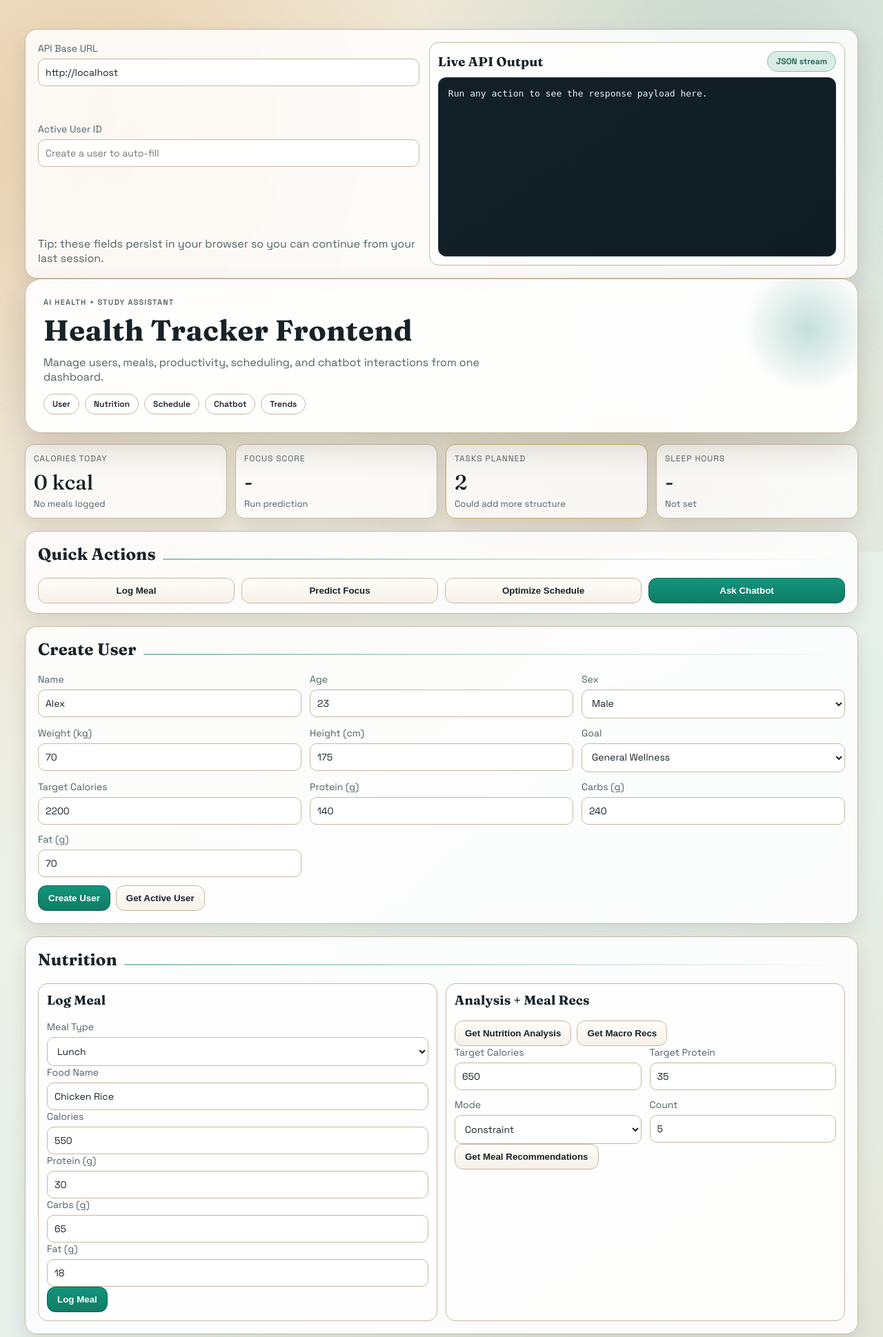
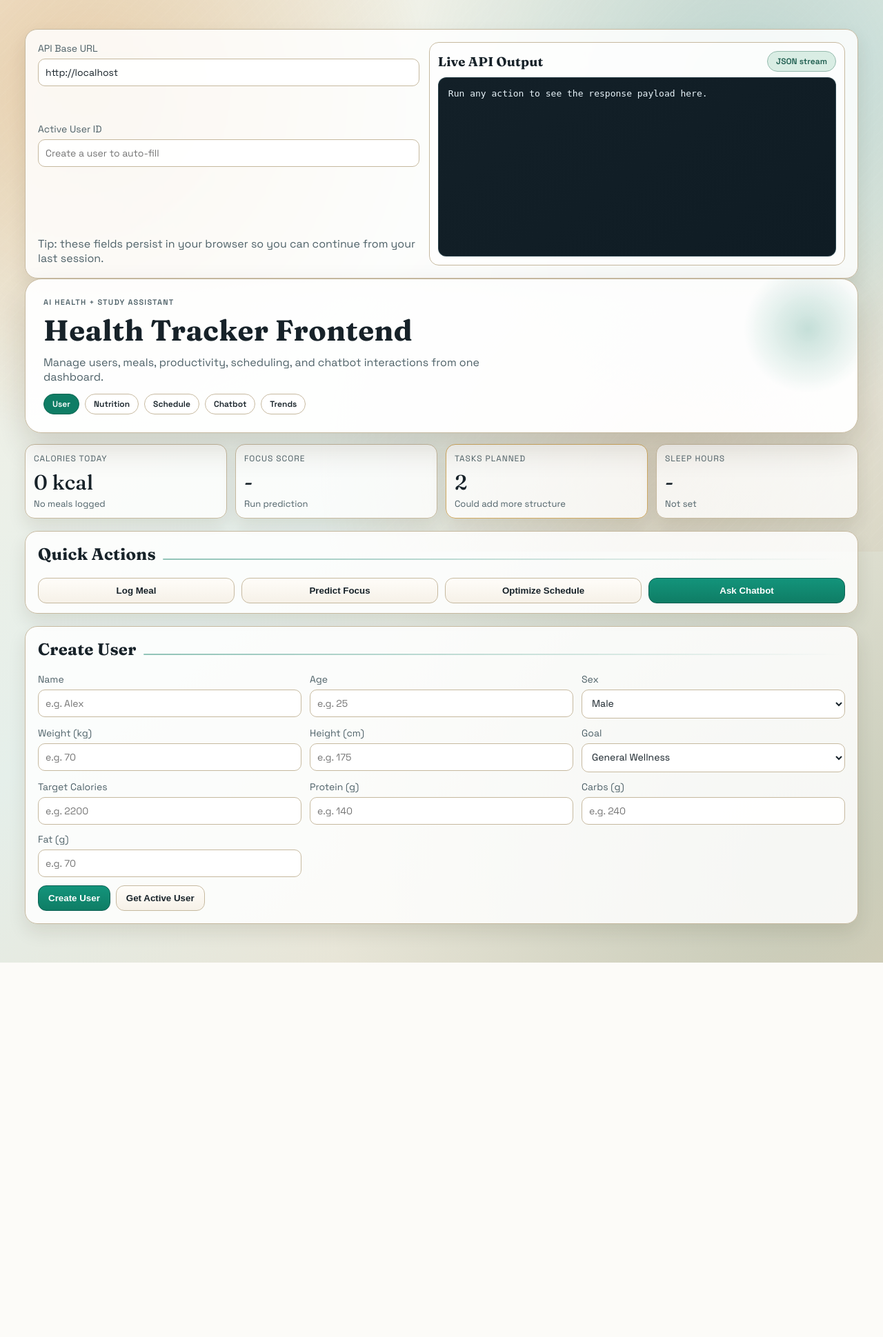
Before and after one commit to toantran980/Health-Tracker-Agent, a Flask app: page / in a window 1280 px wide. Shown: the top 1939 px of the page at 69% size. After the commit the page ends 1396 px from the top, so only its background shows below. Run offline with Flask 3, Linux system fonts and the light colour scheme.

Commit message:
feat(frontend): tab navigation and remove pre-filled form values
Sections now show one at a time via tabs. All form inputs start blank with placeholder hints instead of hardcoded sample values.

```diff
--- a/static/app.js
+++ b/static/app.js
@@ -180,25 +180,37 @@ function appendChatMessage(role, message) {
   chatMessagesEl.scrollTop = chatMessagesEl.scrollHeight;
 }
 
+function switchTab(targetSectionId) {
+  document.querySelectorAll('.tab-section').forEach(sec => {
+    sec.classList.toggle('tab-hidden', sec.id !== targetSectionId);
+  });
+  document.querySelectorAll('.hero-link[data-target]').forEach(btn => {
+    btn.classList.toggle('active', btn.dataset.target === targetSectionId);
+  });
+}
+
+function initTabs() {
+  document.querySelectorAll('.hero-link[data-target]').forEach(btn => {
+    btn.addEventListener('click', () => switchTab(btn.dataset.target));
+  });
+}
+
 function initQuickActions() {
-  const routeTo = (targetId, focusSelector) => {
-    const targetEl = document.getElementById(targetId);
-    if (!targetEl) {
-      return;
-    }
-    targetEl.scrollIntoView({ behavior: 'smooth', block: 'start' });
+  const routeTo = (sectionId, focusSelector) => {
+    switchTab(sectionId);
     if (focusSelector) {
-      const focusEl = targetEl.querySelector(focusSelector);
+      const sec = document.getElementById(sectionId);
+      const focusEl = sec && sec.querySelector(focusSelector);
       if (focusEl) {
-        window.setTimeout(() => focusEl.focus(), 200);
+        window.setTimeout(() => focusEl.focus(), 80);
       }
     }
   };
 
-  bindClick('quickLogMeal', async () => routeTo('mealForm', 'input[name="food_name"]'));
-  bindClick('quickPredictFocus', async () => routeTo('productivityForm', 'input[name="hour_of_day"]'));
-  bindClick('quickOptimizeSchedule', async () => routeTo('scheduleForm', '.task-title'));
-  bindClick('quickAskChatbot', async () => routeTo('chatForm', 'input[name="message"]'));
+  bindClick('quickLogMeal', async () => routeTo('section-nutrition', 'input[name="food_name"]'));
+  bindClick('quickPredictFocus', async () => routeTo('section-schedule', 'input[name="hour_of_day"]'));
+  bindClick('quickOptimizeSchedule', async () => routeTo('section-schedule', null));
+  bindClick('quickAskChatbot', async () => routeTo('section-chat', 'input[name="message"]'));
 }
 
 function getApiBase() {
@@ -697,6 +709,7 @@ bindClick('btnKnowledgeRecs', async () => {
 });
 
 // Initialize interactive dashboard widgets.
+initTabs();
 initTaskBuilder();
 initCharts();
 initQuickActions();
--- a/static/styles.css
+++ b/static/styles.css
@@ -164,6 +164,8 @@ h3 {
   font-size: 12px;
   font-weight: 600;
   background: rgba(255, 255, 255, 0.65);
+  cursor: pointer;
+  font-family: inherit;
   transition: transform 0.2s ease, border-color 0.2s ease, background 0.2s ease;
 }
 
@@ -171,6 +173,16 @@ h3 {
   transform: translateY(-1px);
   border-color: var(--line-strong);
   background: #fff;
+}
+
+.hero-link.active {
+  background: var(--primary);
+  color: #fff;
+  border-color: var(--primary-strong);
+}
+
+.tab-section.tab-hidden {
+  display: none;
 }
 
 .kpi-strip {
--- a/templates/index.html
+++ b/templates/index.html
@@ -32,11 +32,11 @@
       <h1>Health Tracker Frontend</h1>
       <p class="subtitle">Manage users, meals, productivity, scheduling, and chatbot interactions from one dashboard.</p>
       <nav class="hero-nav" aria-label="Page sections">
-        <a href="#section-user" class="hero-link">User</a>
-        <a href="#section-nutrition" class="hero-link">Nutrition</a>
-        <a href="#section-schedule" class="hero-link">Schedule</a>
-        <a href="#section-chat" class="hero-link">Chatbot</a>
-        <a href="#section-trends" class="hero-link">Trends</a>
+        <button class="hero-link active" data-target="section-user" type="button">User</button>
+        <button class="hero-link" data-target="section-nutrition" type="button">Nutrition</button>
+        <button class="hero-link" data-target="section-schedule" type="button">Schedule</button>
+        <button class="hero-link" data-target="section-chat" type="button">Chatbot</button>
+        <button class="hero-link" data-target="section-trends" type="button">Trends</button>
       </nav>
     </header>
 
@@ -73,19 +73,19 @@
       </div>
     </section>
 
-    <section id="section-user" class="panel">
+    <section id="section-user" class="panel tab-section">
       <h2>Create User</h2>
       <form id="createUserForm" class="grid three">
-        <label>Name<input name="name" type="text" value="Alex"></label>
-        <label>Age<input name="age" type="number" value="23"></label>
+        <label>Name<input name="name" type="text" placeholder="e.g. Alex"></label>
+        <label>Age<input name="age" type="number" placeholder="e.g. 25"></label>
         <label>Sex
           <select name="biological_sex">
             <option value="male">Male</option>
             <option value="female">Female</option>
           </select>
         </label>
-        <label>Weight (kg)<input name="weight_kg" type="number" step="0.1" value="70"></label>
-        <label>Height (cm)<input name="height_cm" type="number" value="175"></label>
+        <label>Weight (kg)<input name="weight_kg" type="number" step="0.1" placeholder="e.g. 70"></label>
+        <label>Height (cm)<input name="height_cm" type="number" placeholder="e.g. 175"></label>
         <label>Goal
           <select name="goal">
             <option value="general_wellness">General Wellness</option>
@@ -94,10 +94,10 @@
             <option value="better_focus">Better Focus</option>
           </select>
         </label>
-        <label>Target Calories<input name="target_calories" type="number" value="2200"></label>
-        <label>Protein (g)<input name="target_protein_g" type="number" step="0.1" value="140"></label>
-        <label>Carbs (g)<input name="target_carbs_g" type="number" step="0.1" value="240"></label>
-        <label>Fat (g)<input name="target_fat_g" type="number" step="0.1" value="70"></label>
+        <label>Target Calories<input name="target_calories" type="number" placeholder="e.g. 2200"></label>
+        <label>Protein (g)<input name="target_protein_g" type="number" step="0.1" placeholder="e.g. 140"></label>
+        <label>Carbs (g)<input name="target_carbs_g" type="number" step="0.1" placeholder="e.g. 240"></label>
+        <label>Fat (g)<input name="target_fat_g" type="number" step="0.1" placeholder="e.g. 70"></label>
         <div class="actions span-3">
           <button class="btn primary" type="submit">Create User</button>
           <button id="btnGetUser" class="btn" type="button">Get Active User</button>
@@ -105,7 +105,7 @@
       </form>
     </section>
 
-    <section id="section-nutrition" class="panel">
+    <section id="section-nutrition" class="panel tab-section tab-hidden">
       <h2>Nutrition</h2>
       <div class="grid two">
         <form id="mealForm" class="subpanel">
@@ -118,11 +118,11 @@
               <option value="snack">Snack</option>
             </select>
           </label>
-          <label>Food Name<input name="food_name" type="text" value="Chicken Rice"></label>
-          <label>Calories<input name="calories" type="number" value="550"></label>
-          <label>Protein (g)<input name="protein_g" type="number" step="0.1" value="30"></label>
-          <label>Carbs (g)<input name="carbs_g" type="number" step="0.1" value="65"></label>
-          <label>Fat (g)<input name="fat_g" type="number" step="0.1" value="18"></label>
+          <label>Food Name<input name="food_name" type="text" placeholder="e.g. Chicken Rice"></label>
+          <label>Calories<input name="calories" type="number" placeholder="e.g. 550"></label>
+          <label>Protein (g)<input name="protein_g" type="number" step="0.1" placeholder="e.g. 30"></label>
+          <label>Carbs (g)<input name="carbs_g" type="number" step="0.1" placeholder="e.g. 65"></label>
+          <label>Fat (g)<input name="fat_g" type="number" step="0.1" placeholder="e.g. 18"></label>
           <button class="btn primary" type="submit">Log Meal</button>
         </form>
 
@@ -134,8 +134,8 @@
           </div>
           <form id="mealRecForm">
             <div class="grid two compact">
-              <label>Target Calories<input name="target_calories" type="number" value="650"></label>
-              <label>Target Protein<input name="target_protein" type="number" step="0.1" value="35"></label>
+              <label>Target Calories<input name="target_calories" type="number" placeholder="e.g. 650"></label>
+              <label>Target Protein<input name="target_protein" type="number" step="0.1" placeholder="e.g. 35"></label>
               <label>Mode
                 <select name="mode">
                   <option value="constraint">Constraint</option>
@@ -143,7 +143,7 @@
                   <option value="hybrid">Hybrid</option>
                 </select>
               </label>
-              <label>Count<input name="n" type="number" value="5"></label>
+              <label>Count<input name="n" type="number" placeholder="e.g. 5"></label>
             </div>
             <button class="btn" type="submit">Get Meal Recommendations</button>
           </form>
@@ -151,7 +151,7 @@
       </div>
     </section>
 
-    <section id="section-schedule" class="panel">
+    <section id="section-schedule" class="panel tab-section tab-hidden">
       <h2>Schedule + Productivity</h2>
       <div class="grid two">
         <form id="scheduleForm" class="subpanel">
@@ -169,14 +169,14 @@
         <form id="productivityForm" class="subpanel">
           <h3>Predict Productivity</h3>
           <div class="grid two compact">
-            <label>Hour<input name="hour_of_day" type="number" value="10"></label>
-            <label>Day (0=Mon)<input name="day_of_week" type="number" value="0"></label>
-            <label>Sleep Quality<input name="sleep_quality" type="number" step="0.1" value="7.5"></label>
-            <label>Sleep Hours<input name="sleep_hours" type="number" step="0.1" value="8"></label>
-            <label>Nutrition Score<input name="nutrition_score" type="number" step="0.1" value="78"></label>
-            <label>Energy Level<input name="energy_level" type="number" value="7"></label>
-            <label>Prev Duration<input name="previous_session_duration" type="number" value="60"></label>
-            <label>Difficulty<input name="task_difficulty" type="number" value="6"></label>
+            <label>Hour<input name="hour_of_day" type="number" placeholder="0–23"></label>
+            <label>Day (0=Mon)<input name="day_of_week" type="number" placeholder="0–6"></label>
+            <label>Sleep Quality<input name="sleep_quality" type="number" step="0.1" placeholder="1–10"></label>
+            <label>Sleep Hours<input name="sleep_hours" type="number" step="0.1" placeholder="e.g. 8"></label>
+            <label>Nutrition Score<input name="nutrition_score" type="number" step="0.1" placeholder="0–100"></label>
+            <label>Energy Level<input name="energy_level" type="number" placeholder="1–10"></label>
+            <label>Prev Duration<input name="previous_session_duration" type="number" placeholder="min"></label>
+            <label>Difficulty<input name="task_difficulty" type="number" placeholder="1–10"></label>
           </div>
           <button class="btn primary" type="submit">Predict</button>
           <button id="btnOptimalTime" class="btn" type="button">Get Optimal Study Time</button>
@@ -184,7 +184,7 @@
       </div>
     </section>
 
-    <section id="section-chat" class="panel">
+    <section id="section-chat" class="panel tab-section tab-hidden">
       <h2>Chatbot + Insights</h2>
       <div class="grid two">
         <form id="chatForm" class="subpanel">
@@ -192,7 +192,7 @@
           <div id="chatMessages" class="chat-messages" aria-live="polite">
             <p class="chat-empty">Start a conversation to get personalized suggestions.</p>
           </div>
-          <label class="chat-input-wrap">Message<input name="message" type="text" value="Give me a healthy dinner suggestion for tonight."></label>
+          <label class="chat-input-wrap">Message<input name="message" type="text" placeholder="Ask a health question…"></label>
           <div class="inline-fields">
             <button class="btn primary" type="submit">Send</button>
             <button id="btnResetChat" class="btn" type="button">Reset Chat</button>
@@ -209,7 +209,7 @@
       </div>
     </section>
 
-    <section id="section-trends" class="panel">
+    <section id="section-trends" class="panel tab-section tab-hidden">
       <h2>Analytics Trends</h2>
       <div class="grid three charts-grid">
         <div class="subpanel chart-panel">
```
